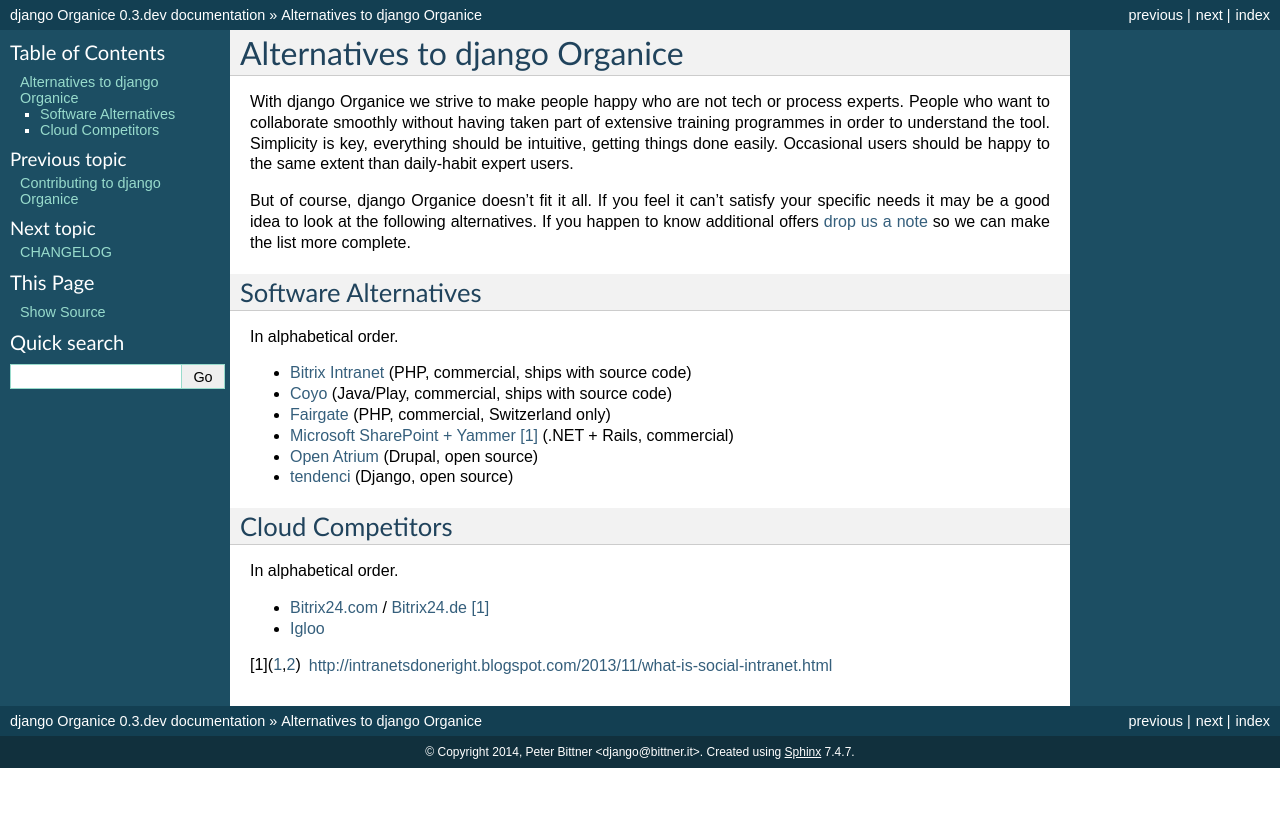
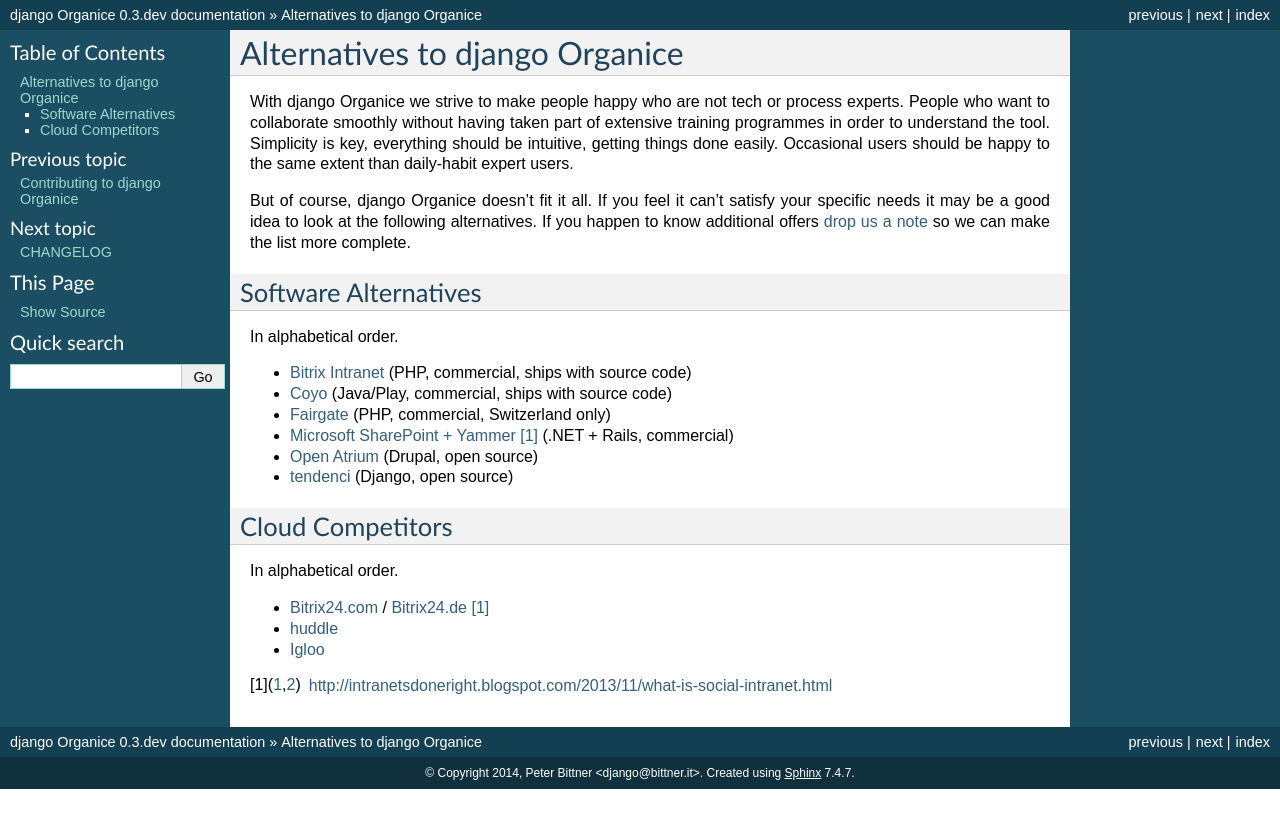
Before and after one commit to Organice/django-organice, a Sphinx documentation site: the page built from docs/alternatives.rst, in a window 1280 px wide. Shown: the top 828 px of the page. Built offline with Sphinx 7.4.7, drawn with Linux system fonts in a browser that asks for light colours.

Commit message:
Added huddle to alternatives

```diff
--- a/docs/alternatives.rst
+++ b/docs/alternatives.rst
@@ -29,6 +29,7 @@
 In alphabetical order.
 
 - `Bitrix24.com`_ / `Bitrix24.de`_ [1]_
+- huddle_
 - Igloo_
 
 
@@ -41,6 +42,7 @@
 .. _tendenci: http://tendenci.com/features/
 .. _`Bitrix24.com`: http://bitrix24.com/
 .. _`Bitrix24.de`: http://bitrix24.de/
+.. _huddle: http://www.huddle.com/
 .. _Igloo: http://www.igloosoftware.com/
 
 .. [1] http://intranetsdoneright.blogspot.com/2013/11/what-is-social-intranet.html
```
